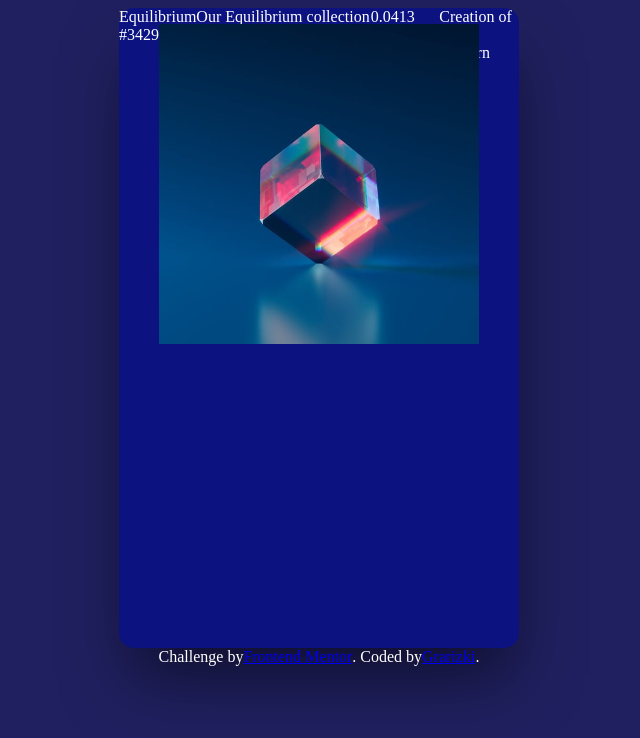
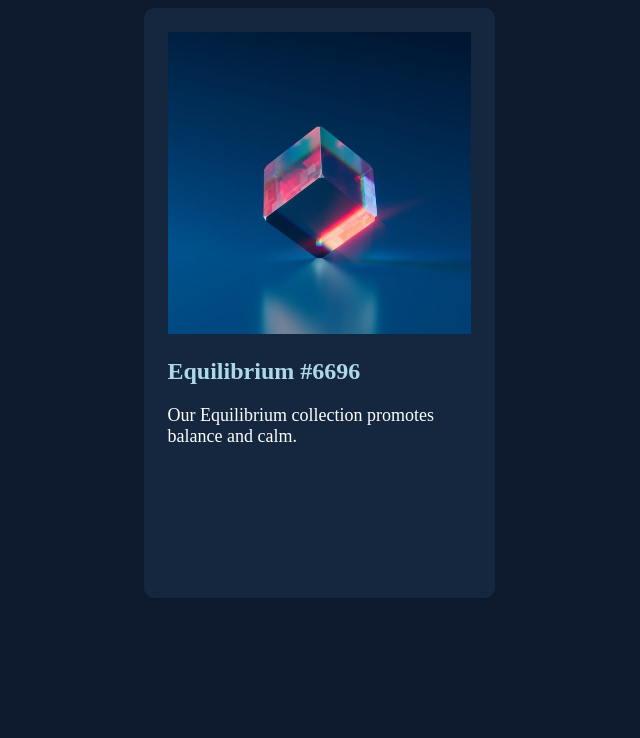
Before and after one commit to grarizki/code-challenges, a plain HTML site: page NFT-Preview-card/index.html in a window 1280 px wide. Shown: the whole page, without its empty margins (321-961 px from the left). Drawn offline with Linux system fonts and the light colour scheme.

Commit message:
fix card

```diff
--- /dev/null
+++ b/NFT-Preview-card/card.css
@@ -0,0 +1,28 @@
+.card {
+  width: 351px;
+  height: 590px;
+  background-color: #15273f;
+  display: flex;
+  justify-content: center;
+  margin: auto;
+  border-radius: 10px;
+}
+
+.card-header img {
+  padding-top: 24px;
+  padding-left: 24px;
+  padding-right: 24px;
+  width: 303px;
+  height: 302px;
+}
+h2 {
+  padding-left: 24px;
+  padding-right: 24px;
+  color: lightblue;
+}
+.card-header p {
+  padding-left: 24px;
+  padding-right: 24px;
+  color: white;
+  font-size: 18px;
+}
--- a/NFT-Preview-card/index.html
+++ b/NFT-Preview-card/index.html
@@ -4,7 +4,7 @@
     <meta charset="UTF-8" />
     <meta name="viewport" content="width=device-width, initial-scale=1.0" />
     <!-- displays site properly based on user's device -->
-    <link rel="stylesheet" href="style.css" />
+    <link rel="stylesheet" href="card.css" />
     <link
       rel="icon"
       type="image/png"
@@ -16,24 +16,16 @@
 
     <!-- Feel free to remove these styles or customise in your own stylesheet 👍 -->
   </head>
-  <body style="background-color: hsla(240, 50%, 25%)">
-    <div class="card-component">
-      <img src="./images/image-equilibrium.jpg" alt="image-equilibrium" />
-      <div class="title">
-        Equilibrium #3429
-        <div class="description">
-          Our Equilibrium collection promotes balance and calm.
-        </div>
-        <div class="currency">0.041 ETH</div>
-        <div class="duration">3 days left</div>
-        <div class="creator">Creation of Jules Wyvern</div>
-      </div>
-    </div>
-    <div class="attribution">
-      Challenge by
-      <a href="https://www.frontendmentor.io?ref=challenge" target="_blank"
-        >Frontend Mentor</a
-      >. Coded by <a href="#"> Grarizki</a>.
-    </div>
+  <body style="background-color:#0D1A2D">
+    <section class="card-list">
+      <article class="card">
+        <header class="card-header">
+          <img src="/NFT-Preview-card/images/image-equilibrium.jpg" alt="image-equilibrium">
+          <h2> Equilibrium #6696 </h2>
+          <p>Our Equilibrium collection promotes balance and calm.</p>
+        </header>
+      </article>
+    </section>
+
   </body>
 </html>
--- a/NFT-Preview-card/style.css
+++ /dev/null
@@ -1,35 +0,0 @@
-.attribution {
-  color: white;
-  display: flex;
-  justify-content: center;
-  align-self: flex-end;
-}
-.card-component {
-  background-color: rgb(12, 19, 128);
-  width: 25rem;
-  height: 40rem;
-  display: flex;
-  justify-content: center;
-  margin: auto;
-  box-shadow: 2px 39px 67px -11px rgba(0, 0, 0, 0.53);
-  border-radius: 15px;
-}
-
-.description {
-  color: white;
-  display: flex;
-  justify-content: center;
-}
-
-img {
-  position: absolute;
-  width: 20rem;
-  height: auto;
-  padding-top: 1rem;
-}
-.title {
-  color: white;
-  display: flex;
-  justify-content: center;
-  align-content: center;
-}
```
